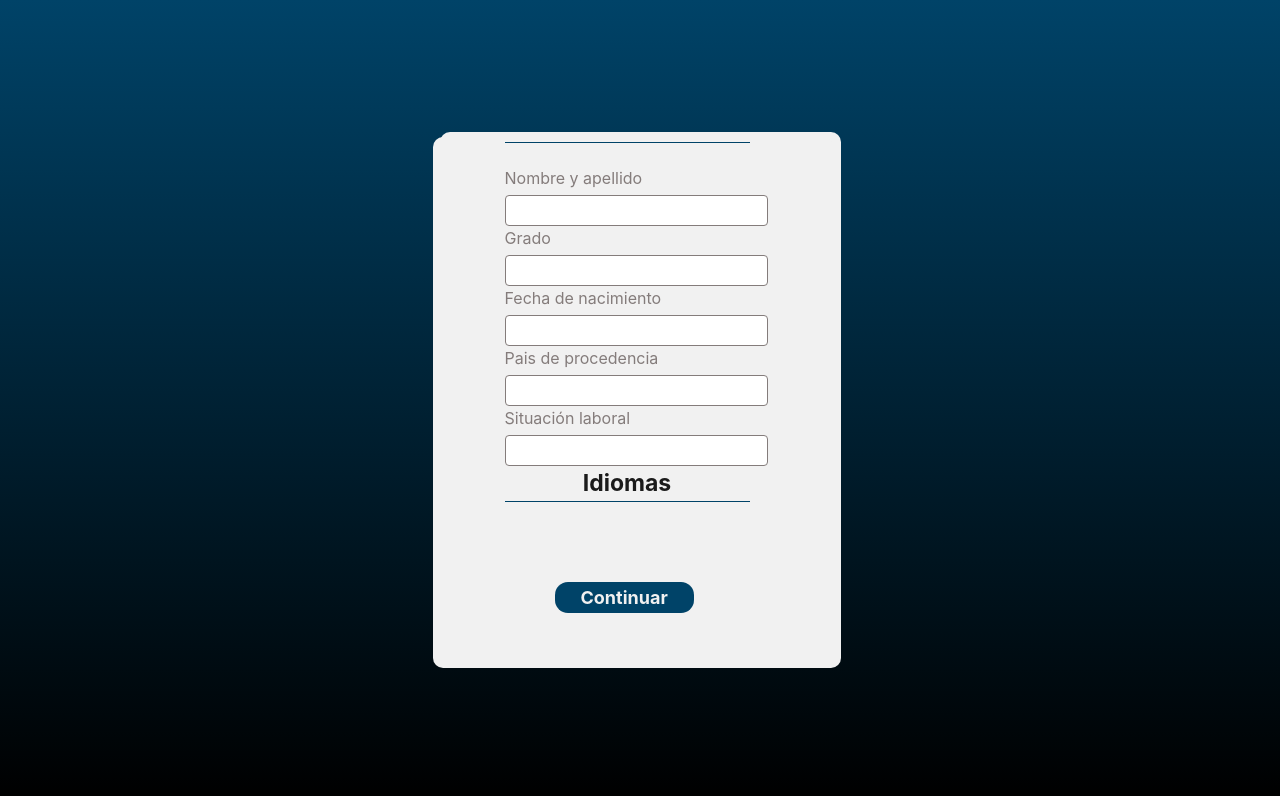
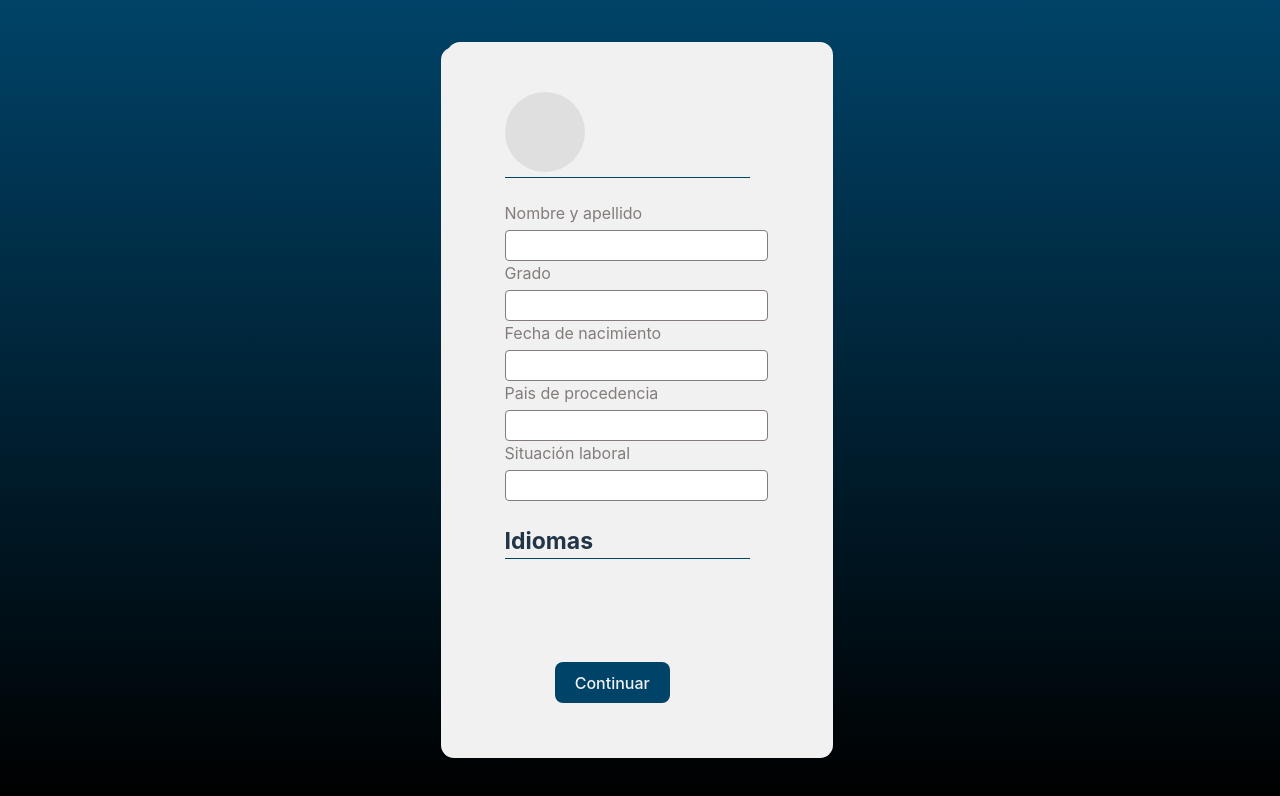
Before and after one commit to adrianMartinezTeba/Front-Desafio, a React (Vite) app: page /int in a window 1280 px wide. Shown: the top 796 px of the page. Built offline with nearby package versions, Linux system fonts and the light colour scheme; no server answers.

Commit message:
añadimos imagenes en el cuestionario

```diff
--- a/src/components/interestsForm/interestsForm.jsx
+++ b/src/components/interestsForm/interestsForm.jsx
@@ -11,6 +11,7 @@ const InterestsForm = () => {
   const {tags,getTags}=useContext(TagContext)
   const [currentView, setCurrentView] = useState(1);
   const [previousView, setPreviousView] = useState(null);
+
 
 
 
@@ -40,10 +41,13 @@ getUserLogged()
         return (
           <>
             <div className="profile-container">
-
               <div className="info-user">
                 {currentView === 1 && (
                   <div className="user-details">
+                    <label htmlFor="profileImage" className="file-input-label">
+                      <div className="file-input-circle"></div>
+                      <input type="file" id="profileImage" className="file-input" />
+                    </label>
                     <h2>{user.name}</h2>
                     <h2>{user.email}</h2>
                   </div>
@@ -64,17 +68,16 @@ getUserLogged()
                 <label htmlFor="situacion">Situación laboral</label>
                 <input type="text" id="situacion" value={user.situationLaboral} />
 
-
                 <div className="languages-container">
-              <h2 className="languages">Idiomas</h2>
-
+                  <h3 className="languages">Idiomas</h3>
                 </div>
 
-            <button onClick={handleContinue}>Continuar</button>
+                <button onClick={handleContinue} className="button2">Continuar</button>
               </div>
             </div>
           </>
         );
+
       case 2:
         return (
           <>
@@ -82,8 +85,13 @@ getUserLogged()
 
           <div className="info-user">
              <div className="user-details">
+             <div className="profile-image-container">
+             <img src={user.imageUrl} alt="" width={'59px'}/>
+             </div>
+             <div className='user-info'>
             <h2>{user.name}</h2>
             <h2>{user.email}</h2>
+            </div>
             </div>
 
 <h3 className='view2'>Notificaciones</h3>
@@ -154,13 +162,18 @@ getUserLogged()
         return (
           <div className="info-user">
              <div className="user-details">
+             <div className="profile-image-container">
+             <img src={user.imageUrl} alt="" width={'59px'}/>
+             </div>
+             <div className="user-info">
             <h2>{user.name}</h2>
             <h2>{user.email}</h2>
             </div>
+            </div>
 
             <div className="button-container">
-            <button onClick={handleBack}>Atrás</button>
-            <Link to="/home">Terminar</Link>
+            <button onClick={handleBack} className='button2'>Atrás</button>
+            <Link to="/home" className='link-home'>Terminar</Link>
             </div>
           </div>
         );
--- a/src/components/interestsForm/interestsForm.scss
+++ b/src/components/interestsForm/interestsForm.scss
@@ -1,18 +1,5 @@
 @import "./src/colors.scss";
 
-.title-profile {
-  margin-top: 1px;
-  display: flex;
-  flex-direction: column;
-}
-
-h2 {
-  margin: 0;
-  font-size: 23px;
-  font-weight: bold;
-  color: $texto;
-  text-align: center;
-}
 
 .profile-container {
   background-color: $white;
@@ -20,14 +7,71 @@ h2 {
   flex-direction: column;
   align-items: center;
   padding-top: 5px;
-  width: 388px;
-  border-radius: 10px;
+  width: 373px;
+  border-radius: 13px;
   padding-right: 13px;
+}
+
+.file-input-label {
+  display: flex;
+  align-items: center;
+  justify-content: center;
+  position: relative;
+  width: 80px;
+  height: 80px;
+  border-radius: 50%;
+  overflow: hidden;
+  background-color: $grey;
+  margin-top: 40px;
+
+  .file-input {
+    position: absolute;
+    width: 100%;
+    height: 100%;
+    opacity: 0;
+    cursor: pointer;
+  }
+}
+
+
+
 
 .user-details {
   margin-bottom: 23px;
   text-align: center;
   border-bottom: 1px solid $blue;
+}
+
+.profile-image-container {
+  margin-top: 60px;
+  margin-left: 23px;
+  width: 80px;
+  height: 80px;
+  border-radius: 50%;
+  overflow: hidden;
+  display: flex;
+  justify-content: center;
+  align-items: center;
+  background-color: $grey;
+}
+
+.profile-image-container img {
+  width: 100%;
+  height: 100%;
+  object-fit: cover;
+}
+
+
+
+
+
+.profile-container h2 {
+  margin: 0;
+  padding-left: 110px;
+  font-size: 21px;
+  font-weight: bold;
+  color: $texto;
+  text-align: center;
 }
 
 label {
@@ -49,6 +93,7 @@ h2 {
 
 .languages {
   border-bottom: 1px solid $blue;
+  font-size: 23px;
 }
 
 button {
@@ -64,16 +109,16 @@ h2 {
   background-color: $blue;
   cursor: pointer;
 }
-
-
+.button2{
+  background-color: $blue;
 }
-
 
 .button-container {
   display: flex;
   justify-content: space-between;
-  margin-top: 20px;
+  margin-top: 5px;
   width: 100%;
+
 }
 
 .view2 {
@@ -89,7 +134,6 @@ h2 {
   margin-right: 98px;
   color: $texto;
   font-size: 16px;
-
 }
 
 .select-input {
@@ -98,3 +142,17 @@ height: 28px;
   border-color: $neutro;
   margin: 5px;
 }
+
+.link-home {
+  margin-top: 80px;
+  margin-bottom: 55px;
+  margin-left: 50px;
+  padding: 5px 26px;
+  border: none;
+  border-radius: 13px;
+  font-size: 18px;
+  font-weight: bold;
+  color: $white;
+  background-color: $blue;
+  cursor: pointer;
+}
```
Lines whose indentation alone changed are shown as unchanged.
